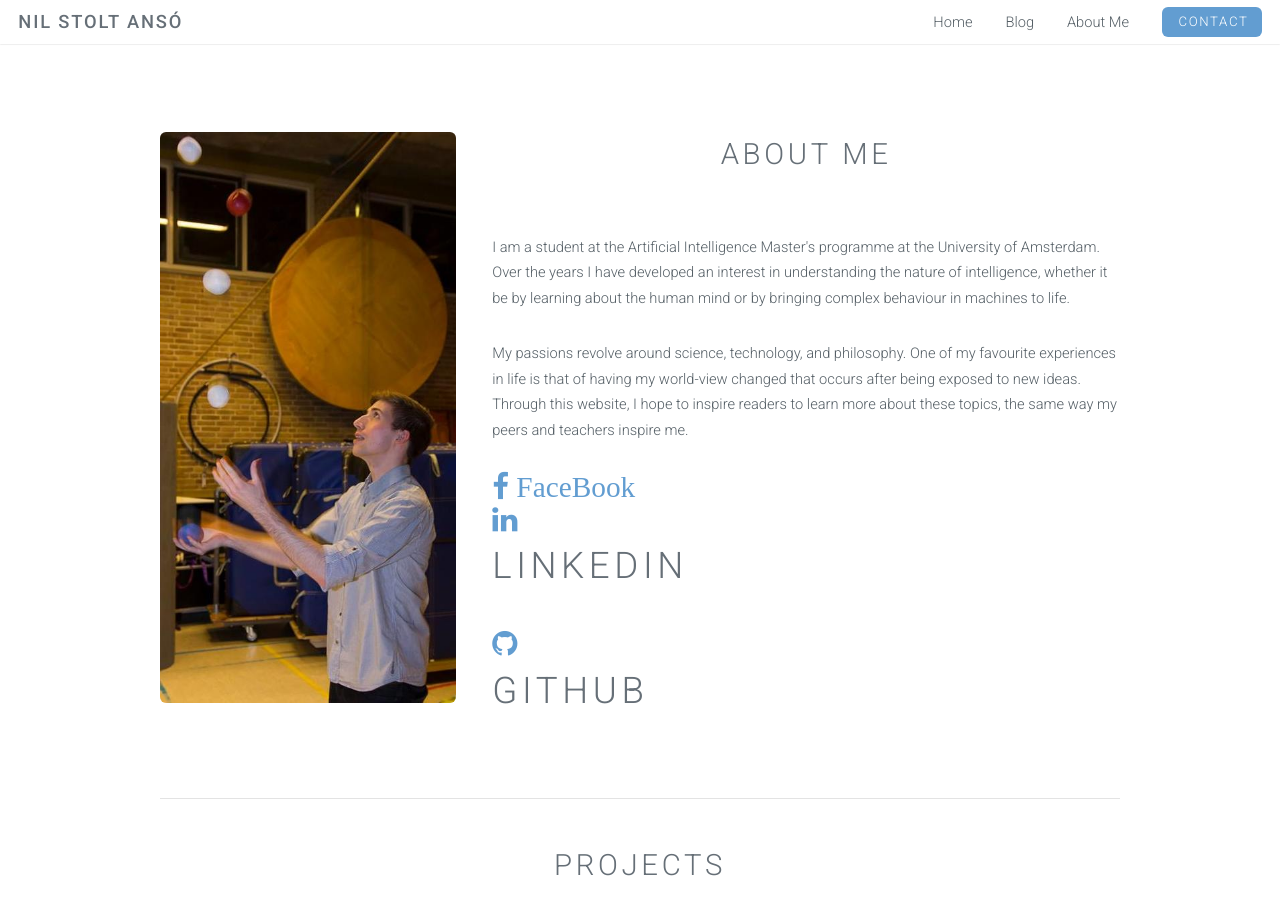
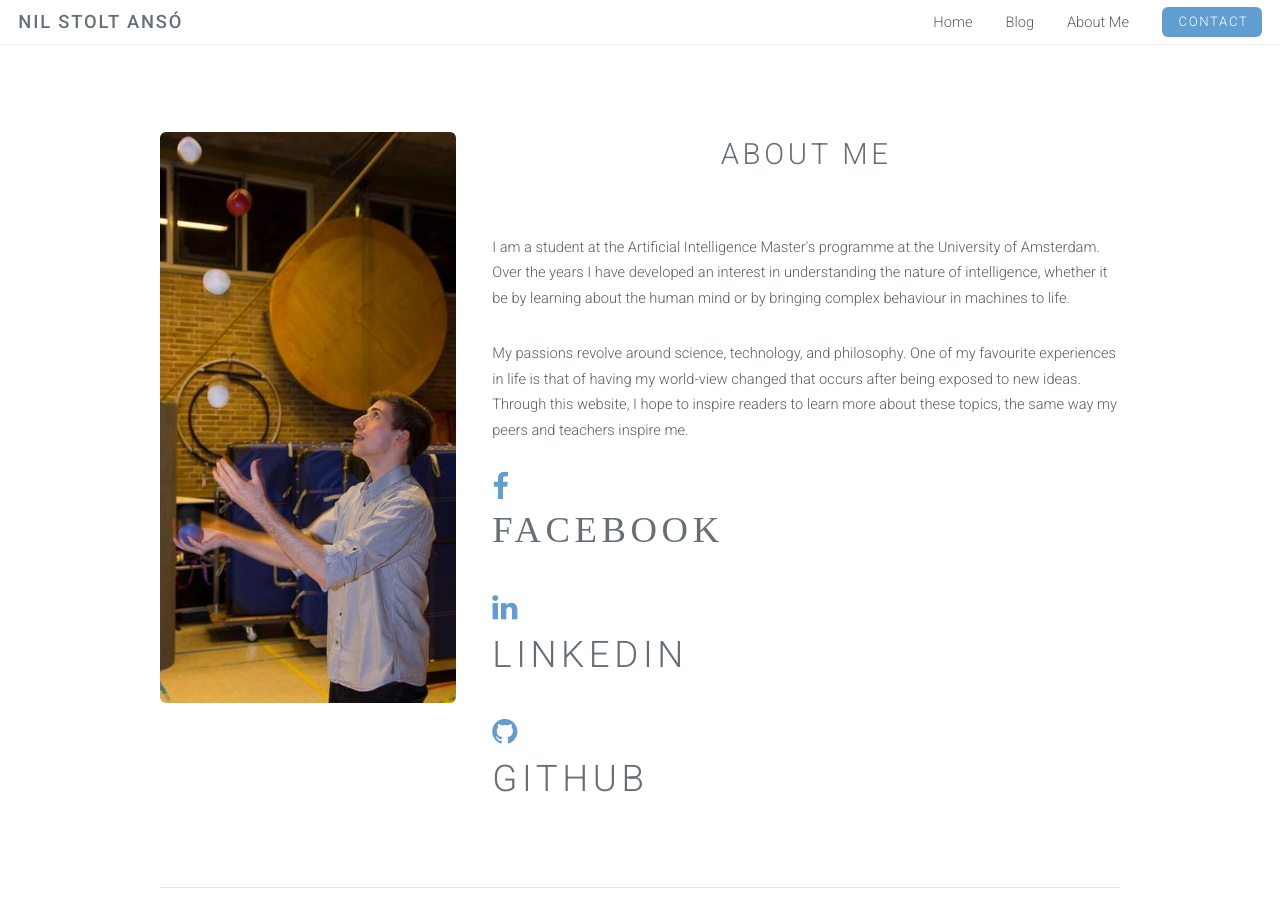
Before and after one commit to NILOIDE/NILOIDE.github.io, a Jekyll site: the page built from About-Me.html, in a window 1280 px wide and 900 px high. Built offline with Jekyll 4.4.1, drawn with Linux system fonts in a browser that asks for light colours.

Commit message:
Changing font

```diff
--- a/About-Me.html
+++ b/About-Me.html
@@ -23,7 +23,7 @@ layout: default
                 <span style="font-size: 2em;">
                     <a href="https://www.facebook.com/{{ site.facebook_username }}">
                     <div class="fa fa-facebook">
-                        FaceBook
+                        <h3>FaceBook</h3>
                     </div>
                     </a>
                 </span>
```
